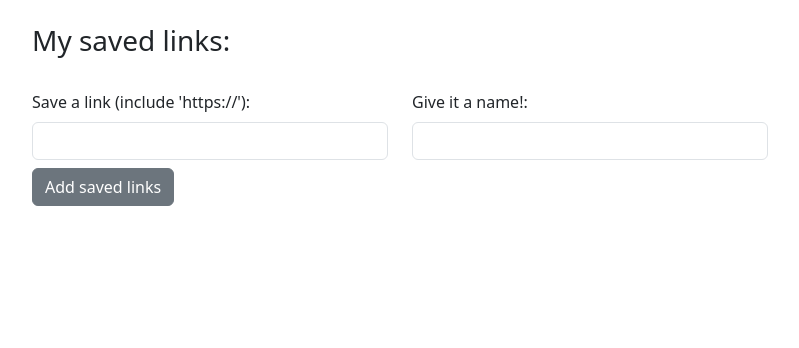
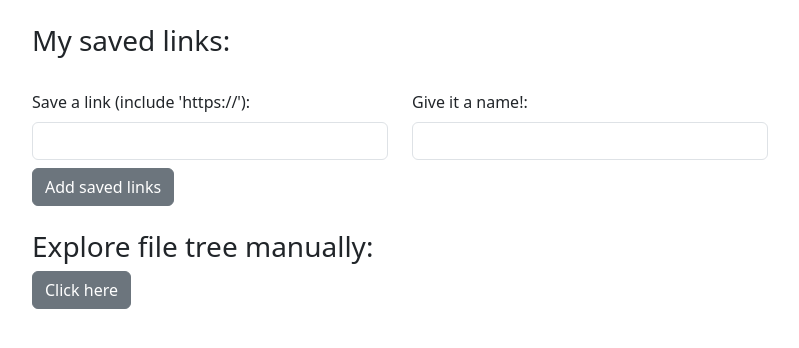
Before and after one commit to jcrayb/file_sharing, a Flask app: page / in a window 1280 px wide. Shown: the top 348 px of the page, without its empty margins (50-849 px from the left). Run offline with Flask 3, Linux system fonts and the light colour scheme.

Commit message:
small UI tweaks

```diff
--- a/templates/dir.html
+++ b/templates/dir.html
@@ -10,7 +10,7 @@
     <link rel="stylesheet" href="/static/css/dir.css">
 </head>
 <body>
-    <div class="container px-sm-0" id="main-container">
+    <div class="container pt-4 px-sm-0" id="main-container">
         <h1>Content in: {{dir}}</h1>
         {{parent_dir|safe}}
         <h3 id="error_message" class="text-center"></h3>
--- a/templates/main.html
+++ b/templates/main.html
@@ -29,7 +29,9 @@
 
         </div>
         <button onclick="save_link()" class="btn btn-secondary">Add saved links</button>
-
+        <br class="">
+        <h3 class="mt-4">Explore file tree manually:</h3>
+        <a href="/files"><button class="btn btn-secondary">Click here</button></a>
         <p id="save-link-error"></p>
     </div>
     <script>
```
